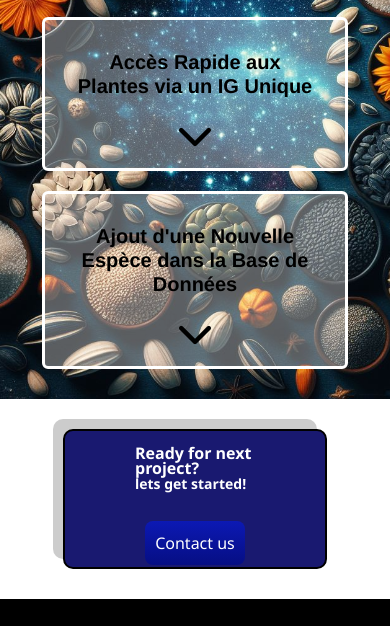
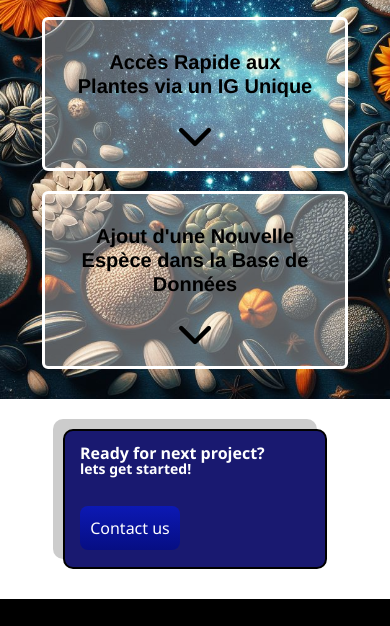
Before and after one commit to adam-chetto05/Ecogenome, a plain HTML site: page index.html in a window 390 px wide. Shown: the part 2100-2726 px from the top of the page. Drawn offline with nearby package versions, Linux system fonts and the light colour scheme; a web font is replaced by a local one.

Commit message:
Update style.css

```diff
--- a/style.css
+++ b/style.css
@@ -589,6 +589,14 @@ footer .container .content .third a p {
     .contact-sec .container{
         height: 100%;
     }
+
+    .contact-sec .container .contact-banner .first-side{
+        width: 100%;
+    }
+    .contact-sec .container .contact-banner .second-side{
+        width: 100%;
+    }
+
     .popup.active .popup-container .content{
         flex-direction: column;
     }
```
